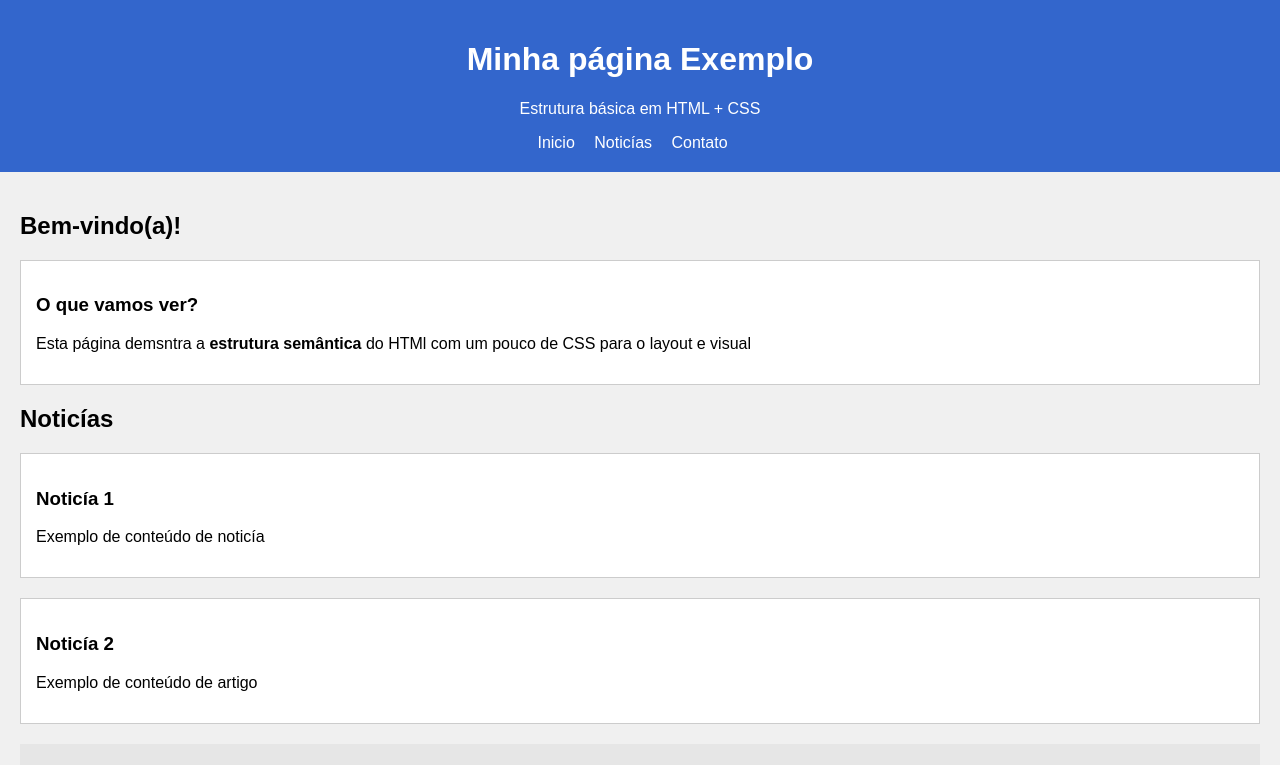
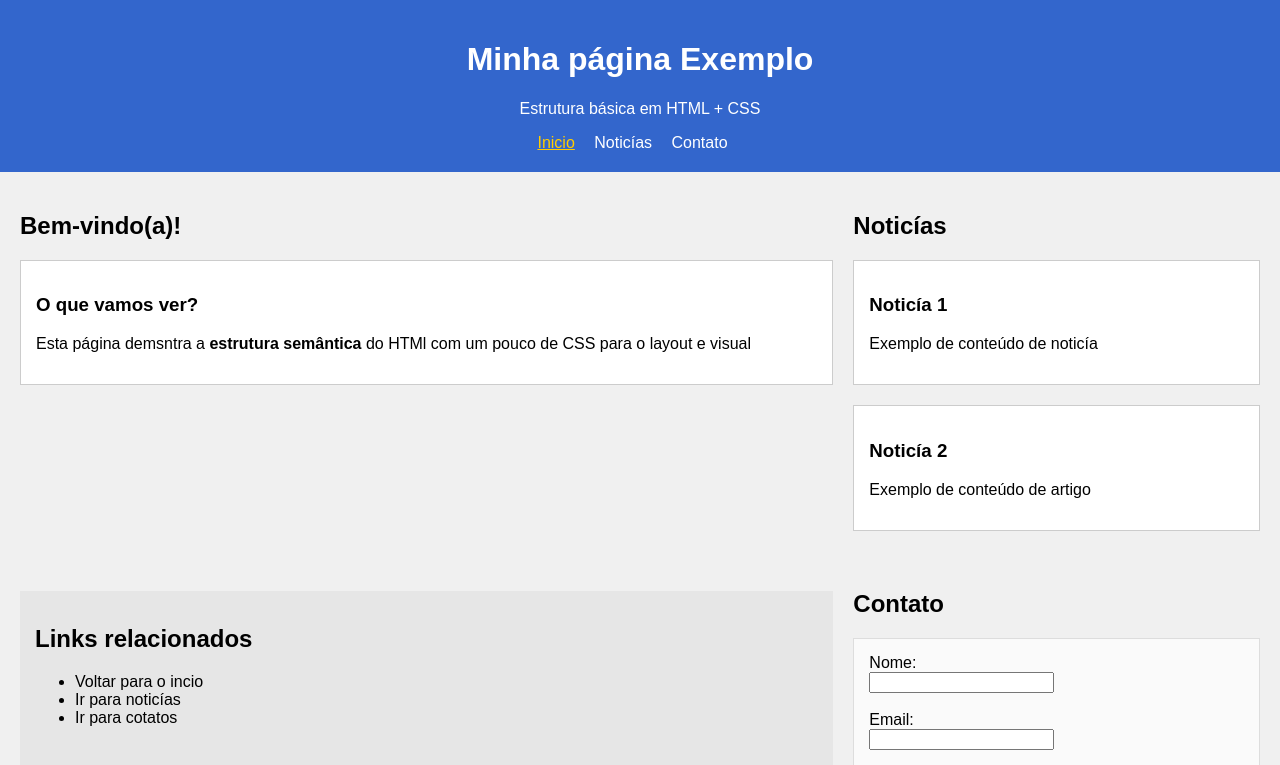
Before and after one commit to LeonardoBalk/atividade2-cds, a plain HTML site: page index.html in a window 1280 px wide. In both pictures the pointer is over the link "Inicio". Shown: the top 765 px of the page. Drawn offline with Linux system fonts and the light colour scheme.

Commit message:
add: hover nos links do menu

```diff
--- a/styles.css
+++ b/styles.css
@@ -26,6 +26,9 @@ nav a {
     text-decoration: none;
 }
 main {
+    display: grid;
+    grid-template-columns: 2fr 1fr; /* conteúdo maior à esquerda, aside/form à direita */
+    gap: 20px;
     padding: 20px;
 }
 article {
@@ -58,3 +61,8 @@ footer {
     padding: 15px;
     margin-top: 20px;
 }
+nav a:hover {
+    color: #ffcc00; /* muda a cor ao passar o mouse */
+    text-decoration: underline; /* sublinha o link */
+    transition: all 0.3s ease; /* animação suave */
+}
```
